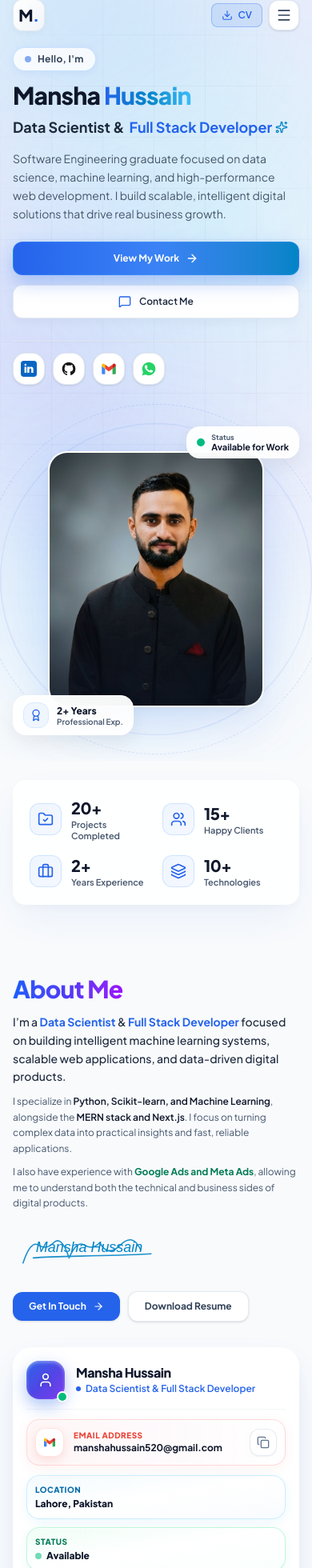
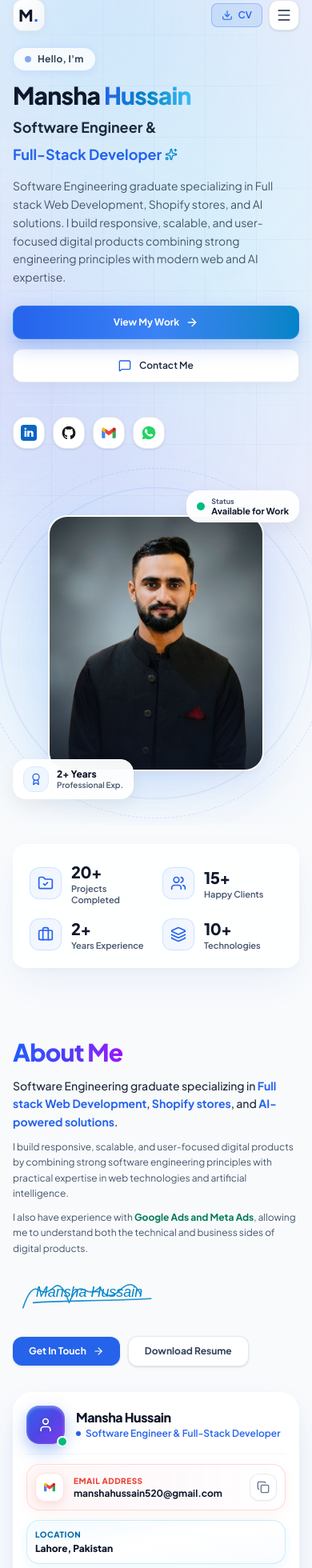
Before and after one commit to manshahussain5/Portfolio-ManshaHussain, a Next.js app: page / in a window 390 px wide. Shown: the part 21-1981 px from the top of the page at 80% size. Built offline with nearby package versions, Linux system fonts and the light colour scheme.

Commit message:
feat: update services, technical skills, marquee hover clearance, and work experience

```diff
--- a/src/app/layout.tsx
+++ b/src/app/layout.tsx
@@ -11,27 +11,28 @@ const fontSans = Plus_Jakarta_Sans({
 
 export const metadata: Metadata = {
   metadataBase: new URL("https://manshahussain-portfolio.vercel.app"),
-  title: "Mansha Hussain | Data Scientist & Full Stack Developer",
+  title: "Mansha Hussain | Software Engineer & Full-Stack Developer",
   description:
-    "Portfolio of Mansha Hussain — Data Scientist & Full Stack Developer specializing in modern data science, machine learning solutions, Next.js, React, and Python.",
+    "Software Engineering graduate specializing in Full stack Web Development, Shopify stores, and AI solutions. Building responsive, scalable, and user-focused digital products.",
   keywords: [
     "Mansha Hussain",
-    "Data Scientist",
-    "Full Stack Developer",
-    "Data Science",
-    "Machine Learning",
-    "Python",
+    "Software Engineer",
+    "Full-Stack Developer",
+    "Full Stack Web Developer",
+    "Shopify Developer",
+    "Web Development",
     "Next.js Developer",
     "React Developer",
+    "AI-powered solutions",
     "Portfolio",
     "Lahore Pakistan",
   ],
   authors: [{ name: "Mansha Hussain" }],
   creator: "Mansha Hussain",
   openGraph: {
-    title: "Mansha Hussain | Data Scientist & Full Stack Developer",
+    title: "Mansha Hussain | Software Engineer & Full-Stack Developer",
     description:
-      "I build intelligent machine learning systems, high-performance web applications, and data science powered solutions that solve real-world problems.",
+      "Software Engineering graduate specializing in Full stack Web Development, Shopify stores, and AI solutions. I build responsive, scalable, and user-focused digital products.",
     url: "https://manshahussain-portfolio.vercel.app",
     siteName: "Mansha Hussain Portfolio",
     images: [
@@ -39,7 +40,7 @@ export const metadata: Metadata = {
         url: "/images/mansha_portrait.jpg",
         width: 1200,
         height: 1200,
-        alt: "Mansha Hussain - Data Scientist & Full Stack Developer",
+        alt: "Mansha Hussain - Software Engineer & Full-Stack Developer",
       },
     ],
     locale: "en_US",
@@ -47,9 +48,9 @@ export const metadata: Metadata = {
   },
   twitter: {
     card: "summary_large_image",
-    title: "Mansha Hussain | Data Scientist & Full Stack Developer",
+    title: "Mansha Hussain | Software Engineer & Full-Stack Developer",
     description:
-      "Data Scientist & Full Stack Developer building intelligent ML systems, scalable web apps, and data-driven solutions.",
+      "Software Engineering graduate specializing in Full stack Web Development, Shopify stores, and AI solutions.",
     images: ["/images/mansha_portrait.jpg"],
   },
   icons: {
@@ -79,7 +80,7 @@ const jsonLd = {
       "@id": "https://manshahussain-portfolio.vercel.app/#person",
       name: "Mansha Hussain",
       url: "https://manshahussain-portfolio.vercel.app",
-      jobTitle: "Data Scientist & Full Stack Developer",
+      jobTitle: "Software Engineer & Full-Stack Developer",
       image: "https://manshahussain-portfolio.vercel.app/images/mansha_portrait.jpg",
       sameAs: [
         "https://github.com/manshahussain5",
@@ -114,7 +115,7 @@ const jsonLd = {
       url: "https://manshahussain-portfolio.vercel.app",
       name: "Mansha Hussain Portfolio",
       description:
-        "Portfolio of Mansha Hussain — Data Scientist & Full Stack Developer specializing in modern data science, machine learning solutions, Next.js, React, and Python.",
+        "Portfolio of Mansha Hussain — Software Engineer & Full-Stack Developer specializing in Full stack Web Development, Shopify stores, and AI solutions.",
       publisher: {
         "@id": "https://manshahussain-portfolio.vercel.app/#person",
       },
--- a/src/components/AboutMe.tsx
+++ b/src/components/AboutMe.tsx
@@ -37,12 +37,11 @@ export default function AboutMe() {
           {/* Structured Paragraph Narrative */}
           <div className="space-y-2.5 lg:space-y-3 text-slate-600 text-xs sm:text-sm lg:text-[15px] leading-relaxed mb-3 lg:mb-4">
             <p className="text-sm sm:text-base lg:text-[17px] text-slate-800 font-medium leading-relaxed">
-              I’m a <span className="text-[#2563EB] font-bold">Data Scientist</span> &amp;{" "}
-              <span className="text-[#2563EB] font-bold">Full Stack Developer</span> focused on building intelligent machine learning systems, scalable web applications, and data-driven digital products.
+              Software Engineering graduate specializing in <span className="text-[#2563EB] font-bold">Full stack Web Development</span>, <span className="text-[#2563EB] font-bold">Shopify stores</span>, and <span className="text-[#2563EB] font-bold">AI-powered solutions</span>.
             </p>
 
             <p>
-              I specialize in <span className="font-semibold text-slate-900">Python, Scikit-learn, and Machine Learning</span>, alongside the <span className="font-semibold text-slate-900">MERN stack and Next.js</span>. I focus on turning complex data into practical insights and fast, reliable applications.
+              I build responsive, scalable, and user-focused digital products by combining strong software engineering principles with practical expertise in web technologies and artificial intelligence.
             </p>
 
             <p>
@@ -127,7 +126,7 @@ export default function AboutMe() {
                 </h3>
                 <p className="text-xs font-semibold text-[#2563EB] mt-0.5 flex items-center gap-1.5">
                   <span className="w-1.5 h-1.5 rounded-full bg-[#2563EB]" />
-                  Data Scientist &amp; Full Stack Developer
+                  Software Engineer &amp; Full-Stack Developer
                 </p>
               </div>
             </div>
--- a/src/components/ExperienceEducation.tsx
+++ b/src/components/ExperienceEducation.tsx
@@ -33,7 +33,7 @@ interface ExperienceTheme {
 
 const EXPERIENCE_THEMES: Record<string, ExperienceTheme> = {
   "exp-1": {
-    initials: "NS",
+    initials: "QI",
     badgeBg: "bg-gradient-to-br from-blue-600 via-indigo-600 to-blue-700 text-white shadow-[0_3px_10px_rgba(37,99,235,0.3)]",
     accentGradient: "from-blue-600 via-indigo-600 to-cyan-400",
     glowAura: "from-blue-500/15 via-indigo-500/5 to-transparent",
@@ -44,15 +44,15 @@ const EXPERIENCE_THEMES: Record<string, ExperienceTheme> = {
     cardHoverBg: "hover:bg-gradient-to-b hover:from-white hover:via-blue-50/10 hover:to-white",
   },
   "exp-2": {
-    initials: "QI",
-    badgeBg: "bg-gradient-to-br from-indigo-600 via-blue-600 to-cyan-500 text-white shadow-[0_3px_10px_rgba(99,102,241,0.3)]",
-    accentGradient: "from-indigo-600 via-blue-600 to-cyan-400",
-    glowAura: "from-indigo-500/15 via-cyan-500/5 to-transparent",
-    cardBorder: "border border-slate-200/90 shadow-[0_6px_22px_rgba(99,102,241,0.07),0_1px_3px_rgba(0,0,0,0.03)]",
-    borderHover: "hover:border-indigo-300 hover:shadow-[0_12px_32px_rgba(99,102,241,0.15)]",
-    tagStyle: "bg-indigo-50/80 text-indigo-700 border border-indigo-200/60",
-    tagHover: "hover:bg-indigo-600 hover:text-white hover:border-indigo-600",
-    cardHoverBg: "hover:bg-gradient-to-b hover:from-white hover:via-indigo-50/10 hover:to-white",
+    initials: "AL",
+    badgeBg: "bg-gradient-to-br from-emerald-600 via-teal-600 to-cyan-600 text-white shadow-[0_3px_10px_rgba(16,185,129,0.3)]",
+    accentGradient: "from-emerald-500 via-teal-600 to-cyan-400",
+    glowAura: "from-emerald-500/15 via-teal-500/5 to-transparent",
+    cardBorder: "border border-slate-200/90 shadow-[0_6px_22px_rgba(16,185,129,0.07),0_1px_3px_rgba(0,0,0,0.03)]",
+    borderHover: "hover:border-emerald-300 hover:shadow-[0_12px_32px_rgba(16,185,129,0.15)]",
+    tagStyle: "bg-emerald-50/80 text-emerald-700 border border-emerald-200/60",
+    tagHover: "hover:bg-emerald-600 hover:text-white hover:border-emerald-600",
+    cardHoverBg: "hover:bg-gradient-to-b hover:from-white hover:via-emerald-50/10 hover:to-white",
   },
   "exp-3": {
     initials: "FT",
@@ -153,19 +153,18 @@ export default function ExperienceEducation() {
 
   const experienceTags: Record<string, string[]> = {
     "exp-1": [
-      "AI Engineering",
-      "Machine Learning",
-      "Python",
-      "Deep Learning",
-      "LLMs & Automation",
+      "Software Engineering",
+      "Full-Stack",
+      "Web Platforms",
+      "REST APIs",
+      "Database Design",
     ],
     "exp-2": [
-      "Python",
-      "Machine Learning",
-      "Data Science",
-      "AI Automation",
-      "Deep Learning",
-      "APIs",
+      "MERN Stack",
+      "React.js",
+      "Node.js",
+      "Express.js",
+      "MongoDB",
     ],
     "exp-3": [
       "Social Media",
--- a/src/components/Footer.tsx
+++ b/src/components/Footer.tsx
@@ -33,7 +33,7 @@ export default function Footer() {
             </div>
             <div>
               <span className="font-bold text-slate-900 text-base">Mansha Hussain</span>
-              <p className="text-[11px] font-semibold text-slate-600">Data Scientist &amp; Full Stack Developer</p>
+              <p className="text-[11px] font-semibold text-slate-600">Software Engineer &amp; Full-Stack Developer</p>
             </div>
           </div>
 
--- a/src/components/Hero.tsx
+++ b/src/components/Hero.tsx
@@ -63,9 +63,9 @@ export default function Hero() {
               transition={{ duration: 0.48, ease: [0.22, 1, 0.36, 1], delay: 0.16 }}
               className="text-lg sm:text-2xl font-bold text-slate-800 mb-3.5 flex flex-wrap items-center gap-1.5"
             >
-              <span>Data Scientist &amp;</span>
+              <span>Software Engineer &amp; </span>
               <span className="text-[#2563EB] font-bold inline-flex items-center gap-1">
-                Full Stack Developer
+                Full-Stack Developer
                 <Sparkles className="w-4 h-4 text-[#0284C7] inline" />
               </span>
             </motion.h2>
@@ -175,7 +175,7 @@ export default function Hero() {
               <div className="relative w-[270px] xs:w-[290px] sm:w-[350px] lg:w-[360px] h-[320px] xs:h-[350px] sm:h-[400px] lg:h-[410px] rounded-3xl overflow-hidden border-2 border-white bg-white shadow-[0_20px_50px_rgba(37,99,235,0.12),0_4px_16px_rgba(0,0,0,0.04)] group">
                 <Image
                   src="/images/mansha_studio_v2.jpg"
-                  alt="Mansha Hussain - Data Scientist & Full Stack Developer"
+                  alt="Mansha Hussain - Software Engineer & Full-Stack Developer"
                   fill
                   priority
                   className="object-cover object-top transition-transform duration-700 group-hover:scale-105 z-0"
--- a/src/components/Services.tsx
+++ b/src/components/Services.tsx
@@ -25,6 +25,16 @@ const SERVICE_THEMES: Record<string, ServiceTheme> = {
     borderHover: "hover:border-blue-400/60",
     shadowHover: "hover:shadow-[0_22px_45px_-12px_rgba(37,99,235,0.18)]",
   },
+  "ai-solutions": {
+    color: "group-hover:text-purple-600",
+    topGradient: "from-purple-500 via-fuchsia-500 to-pink-500",
+    bgAura: "from-purple-500/10 via-fuchsia-500/5 to-transparent",
+    tagStyle:
+      "bg-purple-50/80 text-purple-900 border-purple-200/60 hover:bg-purple-100/90 hover:border-purple-300",
+    tagDot: "bg-purple-500",
+    borderHover: "hover:border-purple-400/60",
+    shadowHover: "hover:shadow-[0_22px_45px_-12px_rgba(168,85,247,0.18)]",
+  },
   "data-science": {
     color: "group-hover:text-purple-600",
     topGradient: "from-purple-500 via-fuchsia-500 to-pink-500",
@@ -34,6 +44,16 @@ const SERVICE_THEMES: Record<string, ServiceTheme> = {
     tagDot: "bg-purple-500",
     borderHover: "hover:border-purple-400/60",
     shadowHover: "hover:shadow-[0_22px_45px_-12px_rgba(168,85,247,0.18)]",
+  },
+  "google-meta-ads": {
+    color: "group-hover:text-rose-600",
+    topGradient: "from-rose-500 via-pink-500 to-purple-500",
+    bgAura: "from-rose-500/10 via-pink-500/5 to-transparent",
+    tagStyle:
+      "bg-rose-50/80 text-rose-900 border-rose-200/60 hover:bg-rose-100/90 hover:border-rose-300",
+    tagDot: "bg-rose-500",
+    borderHover: "hover:border-rose-400/60",
+    shadowHover: "hover:shadow-[0_22px_45px_-12px_rgba(244,63,94,0.18)]",
   },
   "performance-marketing": {
     color: "group-hover:text-rose-600",
@@ -99,25 +119,26 @@ export default function Services() {
               <div>
                 {/* Title & Description */}
                 <h3
-                  className={`text-base sm:text-lg lg:text-[17px] xl:text-[18px] font-bold text-slate-900 tracking-tight mb-2 break-words xl:whitespace-nowrap ${theme.color} transition-colors duration-200`}
+                  className={`text-base sm:text-lg lg:text-[17px] xl:text-[18px] font-bold text-slate-900 tracking-tight leading-snug mb-2 min-h-[2.75rem] lg:min-h-[3rem] flex items-center ${theme.color} transition-colors duration-200`}
                 >
                   {service.title}
                 </h3>
-                <p className="text-slate-600 text-xs sm:text-sm leading-relaxed mb-4 lg:mb-5">
+                <p className="text-slate-600 text-xs sm:text-sm leading-relaxed mb-4 lg:mb-5 min-h-[3.75rem] lg:min-h-[4rem]">
                   {service.description}
                 </p>
               </div>
 
-              {/* Feature Tags with custom colored dots */}
-              <div className="pt-3.5 border-t border-slate-100 flex flex-wrap items-center gap-1.5">
+              {/* Feature Tags with custom colored dots - Exactly 4 stacked lines */}
+              <div className="space-y-2 pt-1">
                 {service.features.map((feat) => (
-                  <span
-                    key={feat}
-                    className={`inline-flex items-center gap-1.5 px-2.5 py-1 rounded-lg text-[11px] font-medium border transition-colors duration-200 ${theme.tagStyle}`}
-                  >
-                    <span className={`w-1.5 h-1.5 rounded-full ${theme.tagDot} shrink-0 opacity-80`} />
-                    <span>{feat}</span>
-                  </span>
+                  <div key={feat}>
+                    <span
+                      className={`inline-flex items-center gap-2 px-3 py-1.5 rounded-lg text-xs font-medium border transition-colors duration-200 ${theme.tagStyle}`}
+                    >
+                      <span className={`w-1.5 h-1.5 rounded-full ${theme.tagDot} shrink-0 opacity-80`} />
+                      <span>{feat}</span>
+                    </span>
+                  </div>
                 ))}
               </div>
             </div>
--- a/src/data/portfolioData.ts
+++ b/src/data/portfolioData.ts
@@ -62,15 +62,15 @@ export const portfolioData = {
     firstName: "Mansha",
     lastName: "Hussain",
     badge: "Hello, I'm",
-    role: "Data Scientist & Full Stack Developer",
-    rolePrefix: "Data Scientist & ",
-    roleHighlight: "Full Stack Developer",
+    role: "Software Engineer & Full-Stack Developer",
+    rolePrefix: "Software Engineer & ",
+    roleHighlight: "Full-Stack Developer",
     tagline:
-      "Software Engineering graduate focused on data science, machine learning, and high-performance web development. I build scalable, intelligent digital solutions that drive real business growth.",
+      "Software Engineering graduate specializing in Full stack Web Development, Shopify stores, and AI solutions. I build responsive, scalable, and user-focused digital products combining strong engineering principles with modern web and AI expertise.",
     aboutHeading: "About Me",
     bio: [
-      "I’m a Data Scientist & Full Stack Developer focused on building intelligent machine learning systems, scalable web applications, and data-driven digital products.",
-      "I specialize in Python, Scikit-learn, and machine learning workflows, alongside Next.js and modern web architecture. I focus on turning complex data into practical insights and fast, reliable applications.",
+      "Software Engineering graduate specializing in Full stack Web Development, Shopify stores, and AI-powered solutions.",
+      "I build responsive, scalable, and user-focused digital products combining strong engineering principles with modern web and artificial intelligence expertise.",
       "I also have experience with Google Ads and Meta Ads, allowing me to understand both the technical and business sides of digital products."
     ],
     email: "manshahussain520@gmail.com",
@@ -97,42 +97,42 @@ export const portfolioData = {
   ],
   services: [
     {
-      id: "data-science",
-      title: "Data Science & Machine Learning",
+      id: "web-dev",
+      title: "Web Development & Shopify Solutions",
       description:
-        "Building predictive models, automated data analysis workflows, exploratory statistical pipelines, and data-driven insights.",
-      iconName: "TrendingUp",
+        "Building modern, responsive websites, scalable web applications, and professional Shopify stores tailored to business needs.",
+      iconName: "Globe",
       features: [
-        "Predictive Modeling & Statistical Analysis",
-        "Data Wrangling & Feature Engineering",
-        "Pandas, NumPy & Scikit-learn Pipelines",
-        "Data Visualization & Actionable Dashboards",
+        "MERN Stack & Next.js Development",
+        "Shopify Store Setup & Customization",
+        "REST API & Backend Integration",
+        "Performance & Speed Optimization",
       ],
     },
     {
-      id: "web-dev",
-      title: "Web App Development",
+      id: "ai-solutions",
+      title: "AI & Intelligent Solutions",
       description:
-        "High-quality development of web apps at the professional level with responsive, fast, and scalable architecture.",
-      iconName: "Globe",
+        "Integrating artificial intelligence and machine learning into practical applications to automate tasks and solve real-world problems.",
+      iconName: "Sparkles",
       features: [
-        "Next.js 15 & React 19 App Router",
-        "Modern Component Architecture",
-        "SEO, Core Web Vitals & Fast TTFB",
-        "Tailwind CSS & Framer Motion",
+        "AI Feature Integration & Workflows",
+        "Python Applications & Automation",
+        "Machine Learning & Predictive Models",
+        "Intelligent AI Chatbots & Assistants",
       ],
     },
     {
-      id: "performance-marketing",
-      title: "Google & Meta Ads / Growth",
+      id: "google-meta-ads",
+      title: "Google & Meta Ads",
       description:
-        "Data-driven paid advertising campaigns, high-converting funnel optimization, and technical conversion tracking.",
+        "Helping businesses reach the right audience through targeted advertising, lead generation, and conversion tracking.",
       iconName: "TrendingUp",
       features: [
-        "Google Search, Display & Performance Max",
-        "Meta Ads Manager (Facebook & Instagram)",
-        "Meta CAPI & Google Tag Manager Setup",
-        "Conversion Funnels & Landing Page CRO",
+        "Google Ads & Search Campaigns",
+        "Facebook & Instagram Targeted Ads",
+        "Meta Pixel, CAPI & Tag Manager Setup",
+        "Conversion Tracking & Campaign Optimization",
       ],
     },
   ] as Service[],
@@ -227,20 +227,20 @@ export const portfolioData = {
     { name: "ExpressJs", category: "Backend", percentage: 98, icon: "express" },
     { name: "NestJs", category: "Backend", percentage: 96, icon: "nestjs" },
     { name: "MongoDB", category: "Backend", percentage: 95, icon: "mongodb" },
+    { name: "PostgreSQL", category: "Backend", percentage: 93, icon: "postgresql" },
+    { name: "Firebase", category: "Backend", percentage: 94, icon: "firebase" },
+    { name: "SQLite", category: "Backend", percentage: 92, icon: "sqlite" },
     { name: "Git & GitHub", category: "Cloud & Tools", percentage: 97, icon: "git" },
     { name: "Docker", category: "Cloud & Tools", percentage: 91, icon: "docker" },
-    { name: "AWS", category: "Cloud & Tools", percentage: 94, icon: "aws" },
     { name: "Vercel", category: "Cloud & Tools", percentage: 96, icon: "vercel" },
 
     // Digital Marketing (Growth & Ads)
     { name: "Google Ads", category: "Marketing & Ads", percentage: 92, icon: "googleads" },
     { name: "Meta Ads", category: "Marketing & Ads", percentage: 90, icon: "metaads" },
 
-    // Data Science (Step-by-Step Path: Python -> SQL -> Pandas & NumPy -> Data Analysis -> Machine Learning -> Deep Learning -> NLP)
+    // Data Science & AI (Python -> SQL -> Machine Learning -> Deep Learning -> NLP)
     { name: "Python", category: "Data Science", percentage: 95, icon: "python" },
     { name: "SQL", category: "Data Science", percentage: 94, icon: "sql" },
-    { name: "Pandas & NumPy", category: "Data Science", percentage: 93, icon: "pandas" },
-    { name: "Data Analysis", category: "Data Science", percentage: 94, icon: "datascience" },
     { name: "Machine Learning", category: "Data Science", percentage: 92, icon: "ml" },
     { name: "Deep Learning", category: "Data Science", percentage: 90, icon: "dl" },
     { name: "NLP", category: "Data Science", percentage: 90, icon: "nlp" },
@@ -248,51 +248,50 @@ export const portfolioData = {
   experience: [
     {
       id: "exp-1",
-      role: "AI Engineer",
-      company: "Nexbridge Solutions",
-      location: "Remote - Pakistan",
-      companyUrl: "https://www.nexbridge.solutions/en",
-      period: "Sept 2026 — Continue",
+      role: "Software Engineer",
+      company: "Quantum International",
+      location: "On-site",
+      period: "Sep 2025 — Aug 2026",
       description:
-        "Architecting production-ready AI solutions, machine learning workflows, and intelligent automated systems for enterprise clients.",
+        "Engineered full-stack software applications, scalable web platforms, and automated system workflows with robust database architectures.",
       bullets: [
-        "Architecting and deploying machine learning pipelines, predictive models, and intelligent AI-driven automations.",
-        "Developing scalable AI agent workflows, generative models, and custom data processing algorithms.",
-        "Leveraging data science analytics and statistical modeling to optimize system performance.",
-        "Engineering robust AI integrations and APIs to streamline digital operations and client solutions.",
-        "Partnering with international cross-functional teams to drive technological innovation and reliable software delivery.",
+        "Developing and maintaining responsive web applications and scalable software systems.",
+        "Architecting robust RESTful APIs, backend services, and database schemas.",
+        "Collaborating across cross-functional engineering teams to implement innovative digital solutions.",
+        "Conducting comprehensive code reviews, testing, debugging, and continuous performance optimization.",
+        "Integrating modern tooling, data pipelines, and intelligent features for business workflows.",
       ],
     },
     {
       id: "exp-2",
-      role: "AI & Data Science Software Engineer",
-      company: "Quantum International",
-      location: "Lahore - Pakistan",
-      period: "Sep 2025 — Aug 2026",
+      role: "Web Mern Stack developer",
+      company: "Advanturalabs",
+      location: "On-site",
+      period: "Jan 2025 — Mar 2025",
       description:
-        "Engineered web-based software applications, end-to-end data pipelines, and production machine learning models to power intelligent automation and analytics.",
+        "Developed full-stack web applications utilizing MongoDB, Express.js, React.js, and Node.js with responsive frontends and secure REST APIs.",
       bullets: [
-        "Developing and maintaining web-based software applications and seamless API integrations.",
-        "Building and deploying machine learning models and AI-driven automation solutions for practical applications.",
-        "Leveraging Python, data preprocessing, and exploratory visualization to solve core business problems.",
-        "Designing and optimizing database architectures, software integrations, and AI feature pipelines.",
-        "Conducting rigorous testing, debugging, and performance optimization for high-reliability software systems.",
+        "Building interactive, dynamic user interfaces using React.js and modern TailwindCSS.",
+        "Developing secure server-side logic and RESTful endpoints using Node.js and Express.js.",
+        "Designing and managing NoSQL database collections, indexing, and aggregations with MongoDB.",
+        "Implementing state management, authentication flows, and seamless third-party API integrations.",
+        "Optimizing frontend rendering performance, bundle sizes, and cross-browser responsiveness.",
       ],
     },
     {
       id: "exp-3",
-      role: "Social Media Marketing & Management",
-      company: "Feat Technologies",
-      location: "Lahore - Pakistan (Hybrid)",
+      role: "Social Media Manager",
+      company: "FEAT Technologies",
+      location: "Hybrid",
       period: "Jan 2023 — Oct 2023",
       description:
-        "Led social media marketing campaigns, content strategy, and brand management to drive audience growth.",
+        "Managed comprehensive social media marketing campaigns, content strategies, and targeted Meta advertising to maximize reach and conversion.",
       bullets: [
-        "Planned and executed strategic social media campaigns across multiple channels.",
-        "Managed content creation, copywriting, and visual assets tailored for audience growth.",
-        "Monitored campaign analytics and KPIs to optimize engagement, reach, and conversion rates.",
-        "Conducted audience research and competitor benchmarking to enhance brand positioning.",
-        "Coordinated social ad distribution and community management to foster customer engagement.",
+        "Planned and executed end-to-end social media growth and digital marketing strategies.",
+        "Managed high-converting Meta Ads, ad copy, creative assets, and campaign budgeting.",
+        "Monitored key performance metrics, conversion tracking, and analytics to optimize ROI.",
+        "Conducted competitor benchmarking and market research to strengthen brand positioning.",
+        "Engaged communities and coordinated cross-channel digital marketing initiatives.",
       ],
     },
   ] as ExperienceItem[],
```
Also changed, not shown: src/components/TechStack.tsx (+41 -5 lines), public/llms.txt.
